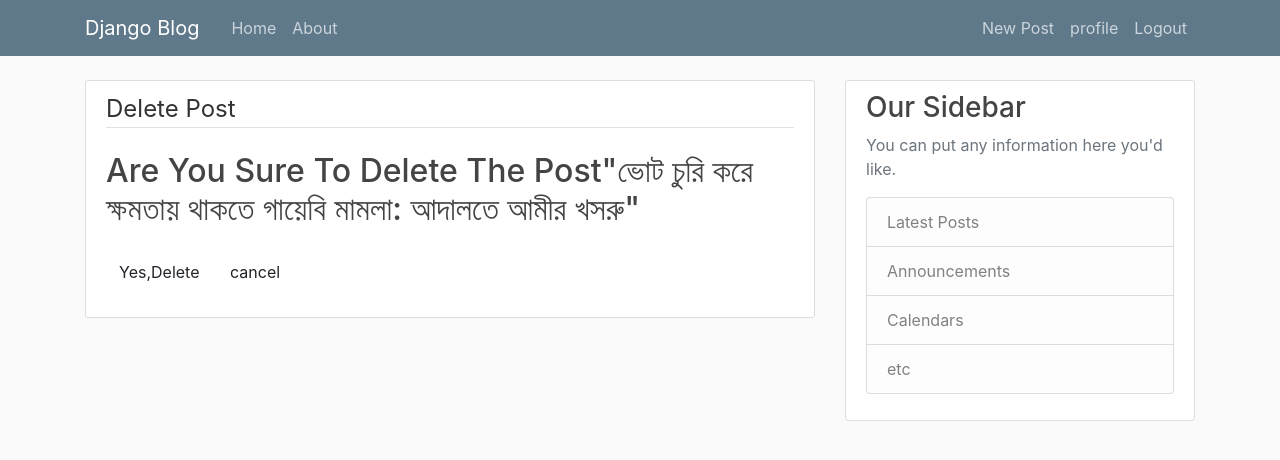
After one commit to Rakib-ullah/pt-django-project, a Django app: page /post/4/delete/ in a window 1280 px wide. The commit adds this page. Shown: the top 460 px of the page. Run offline with Django 4.2, Linux system fonts and the light colour scheme; a user stored in the database is signed in; data comes from the database, SQL or seed files in the repository; both versions use the stored data as it was after the commit.

Commit message:
new post update delete

```diff
--- a/Blog/Templates/base.html
+++ b/Blog/Templates/base.html
@@ -31,6 +31,7 @@
                 <div class="navbar-nav">
 
                     {% if user.is_authenticated %}
+                    <a class="nav-item nav-link" href="{% url 'post-create' %}"> New Post </a>
                     <a class="nav-item nav-link" href="{% url 'profile' %}"> profile </a>
                     <a class="nav-item nav-link" href="{% url 'logout' %}"> Logout </a>
                     {% else %}
--- a/Blog/Templates/home.html
+++ b/Blog/Templates/home.html
@@ -11,7 +11,7 @@
             <small class="text-muted">{{ post.post_datetime }}</small>
         </div>
         <h2><a class="article-title" href="{% url 'post-details' post.id %}">{{ post.title }}</a></h2>
-        <p class="article-content">{{ post.content }}</p>
+        <p class="article-content">{{ post.content|slice:":150" }}</p>
     </div>
 </article>
 {%endfor%}
--- /dev/null
+++ b/Blog/Templates/post_delete.html
@@ -0,0 +1,18 @@
+{% extends "base.html" %}
+{% block content %}
+
+<div class="content-section">
+    <form method="POST">
+        {% csrf_token %}
+        <fieldset class="form-group">
+            <legend class="border-bottom mb-4"> Delete Post</legend>
+        <h2> Are You Sure To Delete The Post"{{object.title}}"</h2>
+        </fieldset>
+        <div class="form-group">
+            <button class="btn bnt-outline-danger" type="submit">Yes,Delete</button>
+            <a class="btn secondary" href="{% url 'post-delete' object.id %}">cancel</a>
+
+        </div>
+    </form>
+</div>
+{% endblock %}
--- a/Blog/Templates/post_details.html
+++ b/Blog/Templates/post_details.html
@@ -8,6 +8,11 @@
         <div class="article-metadata">
             <a class="mr-2" href="#">{{ object.author }}</a>
             <small class="text-muted">{{ object.post_datetime }}</small>
+
+            {% if object.author == user%}
+            <a class="btn btn-secondary btn-sm mt-1" href="{% url 'post-update' object.id %}">Update</a>
+            <a class="btn btn-secondary btn-sm mt-1" href="{% url 'post-delete' object.id %}">Delete</a>
+            {% endif %}
         </div>
         <h4 class="article-title">{{ object.title }}</h4>
         <p class="article-content">{{ object.content }}</p>
--- a/Blog/urls.py
+++ b/Blog/urls.py
@@ -1,11 +1,13 @@
 from django.urls import path
 from . import views
-from .views import PostListview, PostDetailsView, PostCreateView
+from .views import PostListview, PostDetailsView, PostCreateView, PostUpdateView, PostDeleteView
 
 urlpatterns = [
     path('', PostListview.as_view(), name="blog home"),
     path('post/<int:pk>', PostDetailsView.as_view(), name="post-details"),
     path('post/new/', PostCreateView.as_view(), name="post-create"),
+    path('post/<int:pk>/update/', PostUpdateView.as_view(), name="post-update"),
+    path('post/<int:pk>/delete/', PostDeleteView.as_view(), name="post-delete"),
     path('about/', views.about, name="blog about"),
 
 ]
--- a/Blog/views.py
+++ b/Blog/views.py
@@ -1,6 +1,7 @@
 from django.shortcuts import render
 from .models import Post
-from django.views.generic import ListView, DetailView, CreateView
+from django.contrib.auth.mixins import LoginRequiredMixin, UserPassesTestMixin
+from django.views.generic import ListView, DetailView, CreateView, UpdateView, DeleteView
 
 blogdata = [
     {
@@ -61,3 +62,31 @@
     def form_valid(self, form):
         form.instance.author = self.request.user
         return super().form_valid(form)
+
+
+class PostUpdateView(UserPassesTestMixin, UpdateView):
+    model = Post
+    fields = ['title', 'content']
+    template_name = 'post_forms.html'
+
+    def form_valid(self, form):
+        form.instance.author = self.request.user
+        return super().form_valid(form)
+
+    def test_func(self):
+        post = self.get_object()
+        if self.request.user == post.author:
+            return True
+        return False
+
+
+class PostDeleteView(UserPassesTestMixin,DeleteView):
+    model = Post
+    success_url = '/'
+    template_name = 'post_delete.html'
+
+    def test_func(self):
+        post = self.get_object()
+        if self.request.user == post.author:
+            return True
+        return False
```
Also changed, not shown: db.sqlite3.
